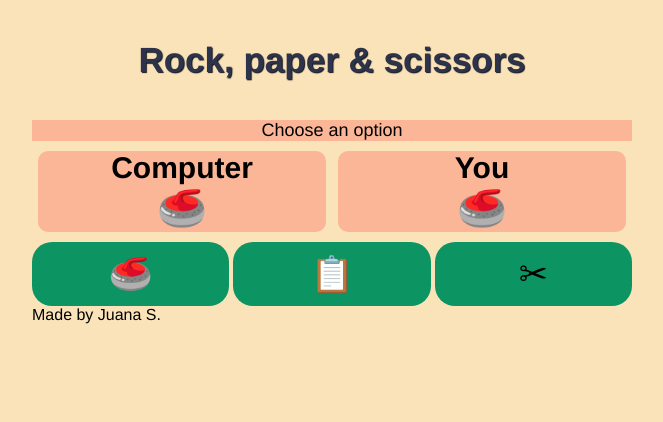
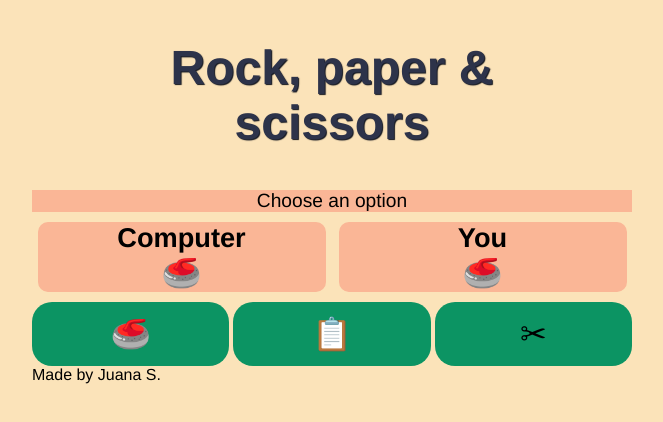
Before and after one commit to jsolano0112/rock-paper-scissors-js, a plain HTML site: page index.html in a window 1280 px wide. Shown: the whole page, without its empty margins (308-971 px from the left). Drawn offline with Linux system fonts and the light colour scheme.

Commit message:
Update css

```diff
--- a/css/styles.css
+++ b/css/styles.css
@@ -20,21 +20,21 @@ body {
 
 h1 {
     text-align: center;
-    font-size: 35px;
+    font-size: 3rem;
     margin: 20px;
     color: #2D334A;
     text-shadow: 1px 1px 1px #13161f;
 }
 
 .start-text {
-    font-size: 26px;
+    font-size: 1.1rem;
     text-align: center;
     padding: 20px;
 }
 
 #result{
     background-color: #FAB696;
-    font-size: 18px;
+    font-size: 1.2rem;
 }
 
 .box-group-result{
@@ -43,7 +43,8 @@ h1 {
     display: flex;
     justify-content: space-around;
     max-width: 100%;
-    font-size: 40px;
+    font-size: 2rem;
+    gap: 2px;
 
 }
 
@@ -54,7 +55,7 @@ h1 {
 }
 
 .box-result>h3{
-    font-size: 30px;
+    font-size: 1.7rem;
 }
 .group-result {
     display: flex;
@@ -77,7 +78,7 @@ h1 {
 
 #group-btn>button {
     width: 100%;
-    font-size: 35px;
+    font-size: 2rem;
     border: none;
     border-radius: 20px;
     background-color: #0C9463;
```
